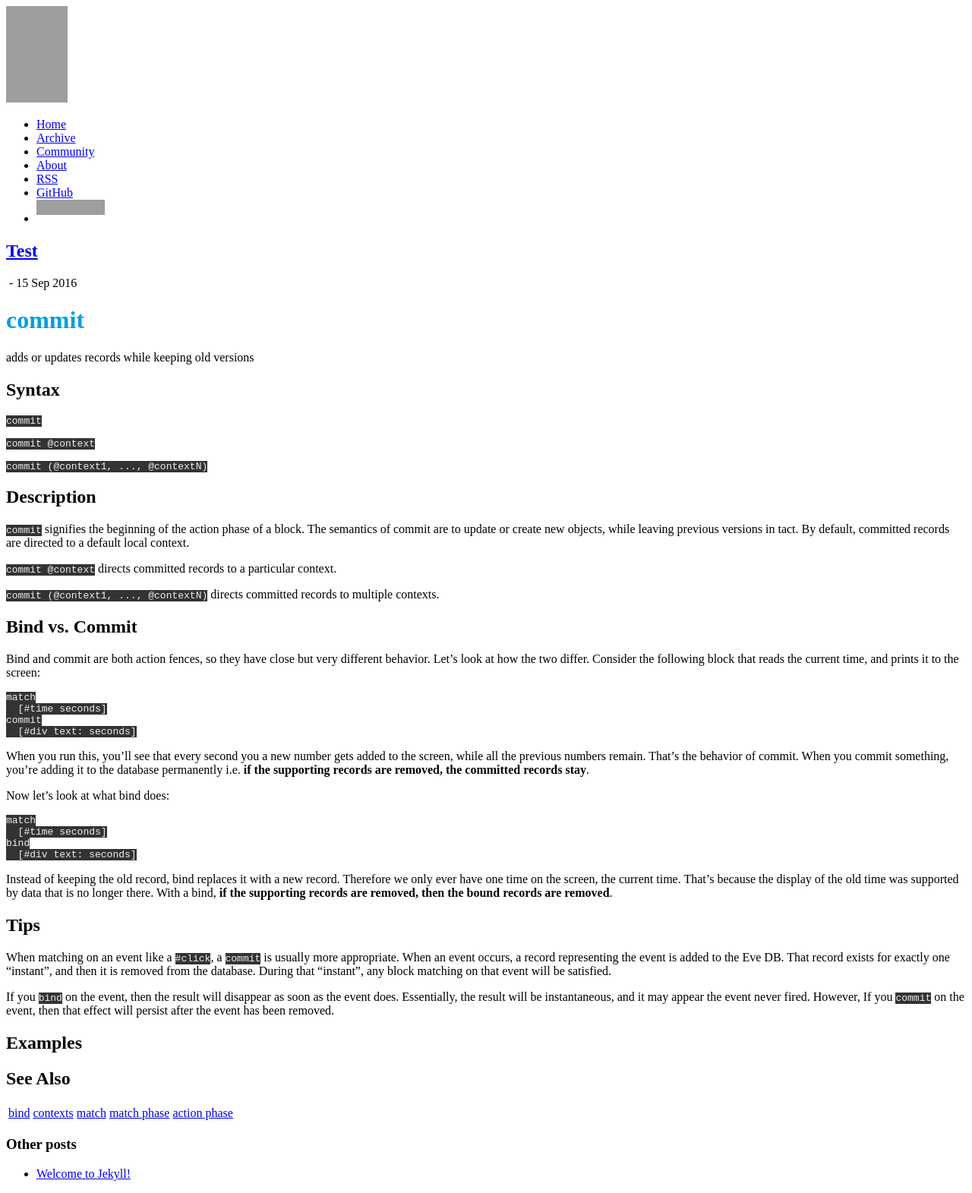
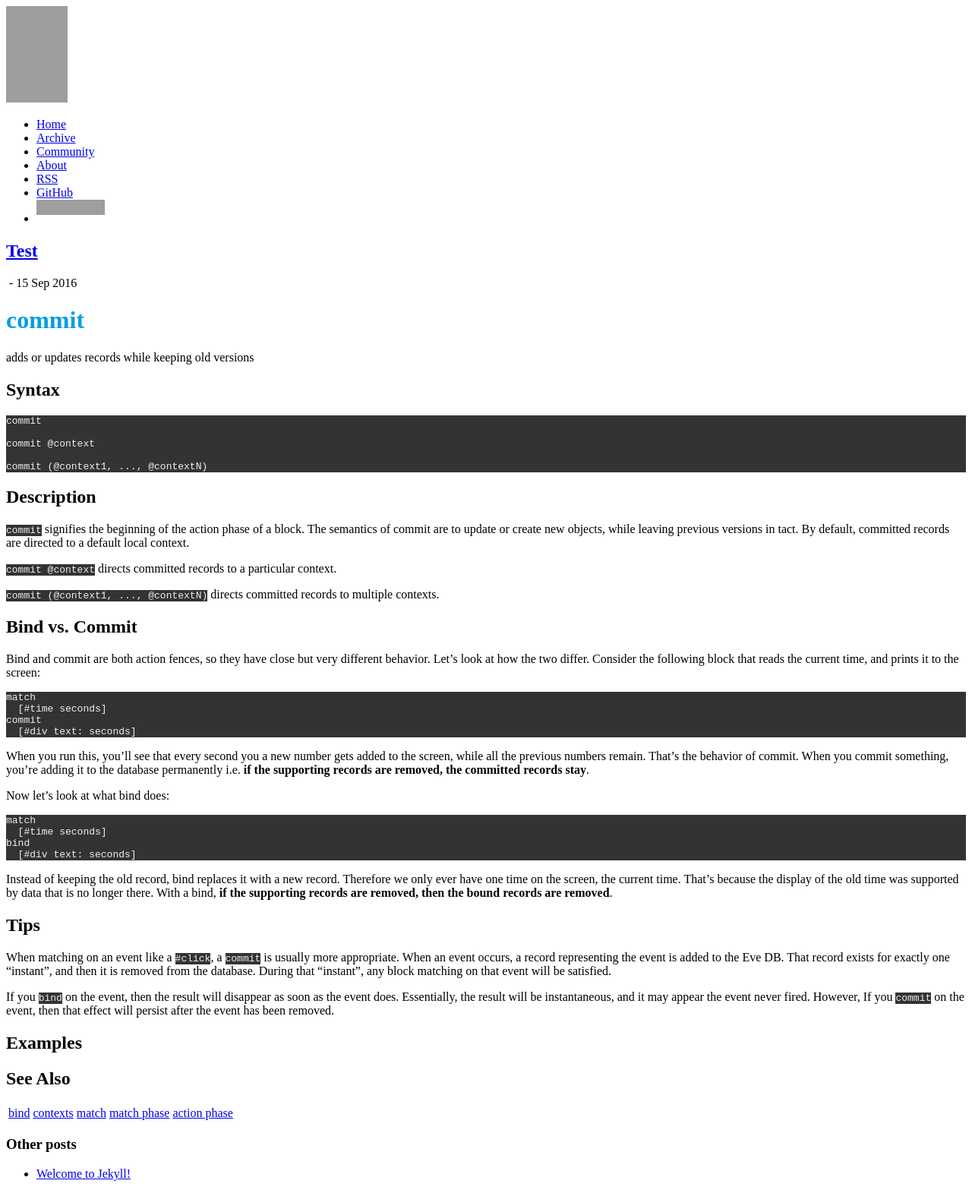
Before and after one commit to witheve/docs, a Jekyll site: the page built from index.html, in a window 1280 px wide. Shown: the whole page at 76% size. Built offline with Jekyll 4.4.1, drawn with Linux system fonts in a browser that asks for light colours; grey boxes are pictures that could not be loaded.

Commit message:
change colors

```diff
--- a/css/blog.css
+++ b/css/blog.css
@@ -1,2 +1,3 @@
 h1 { color: rgb(0,158,224); }
 code { color: #EFEFEF; background-color: #333; }
+.highlight { color: #EFEFEF; background-color: #333; }
```
